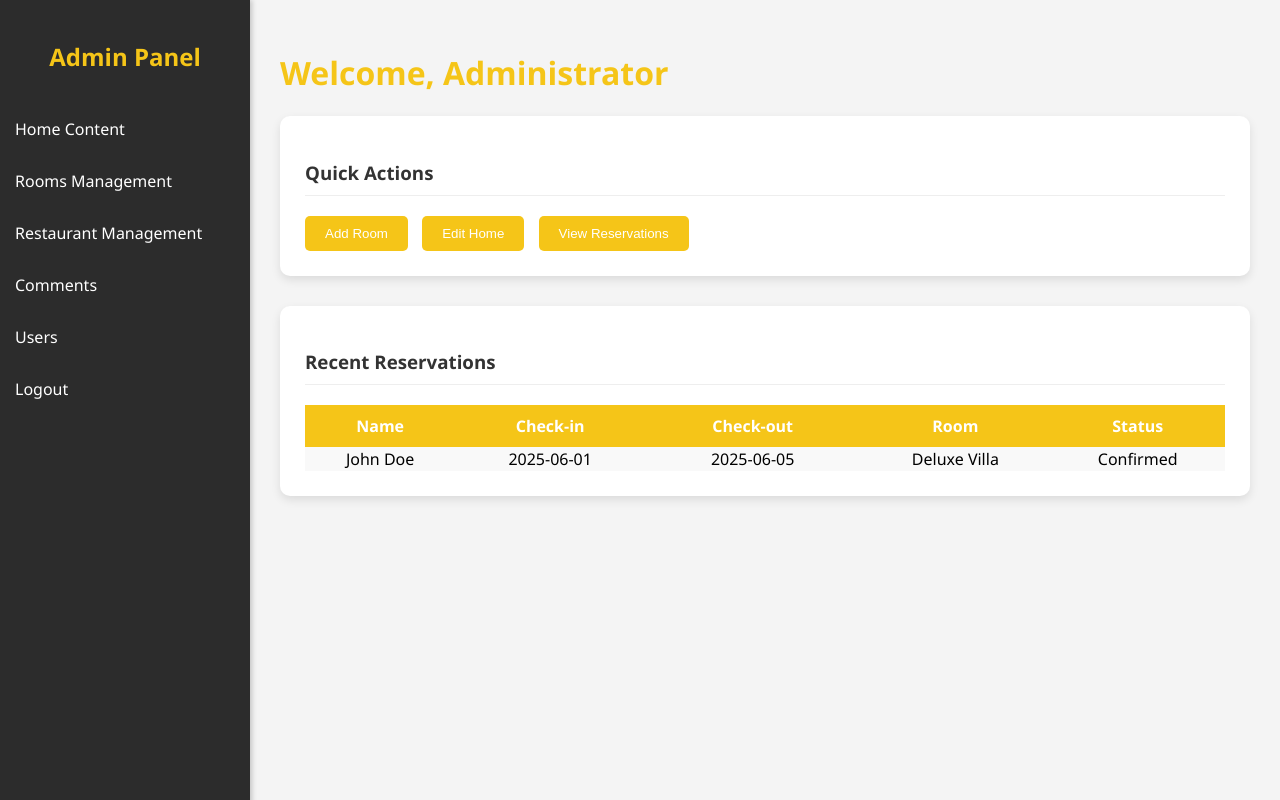
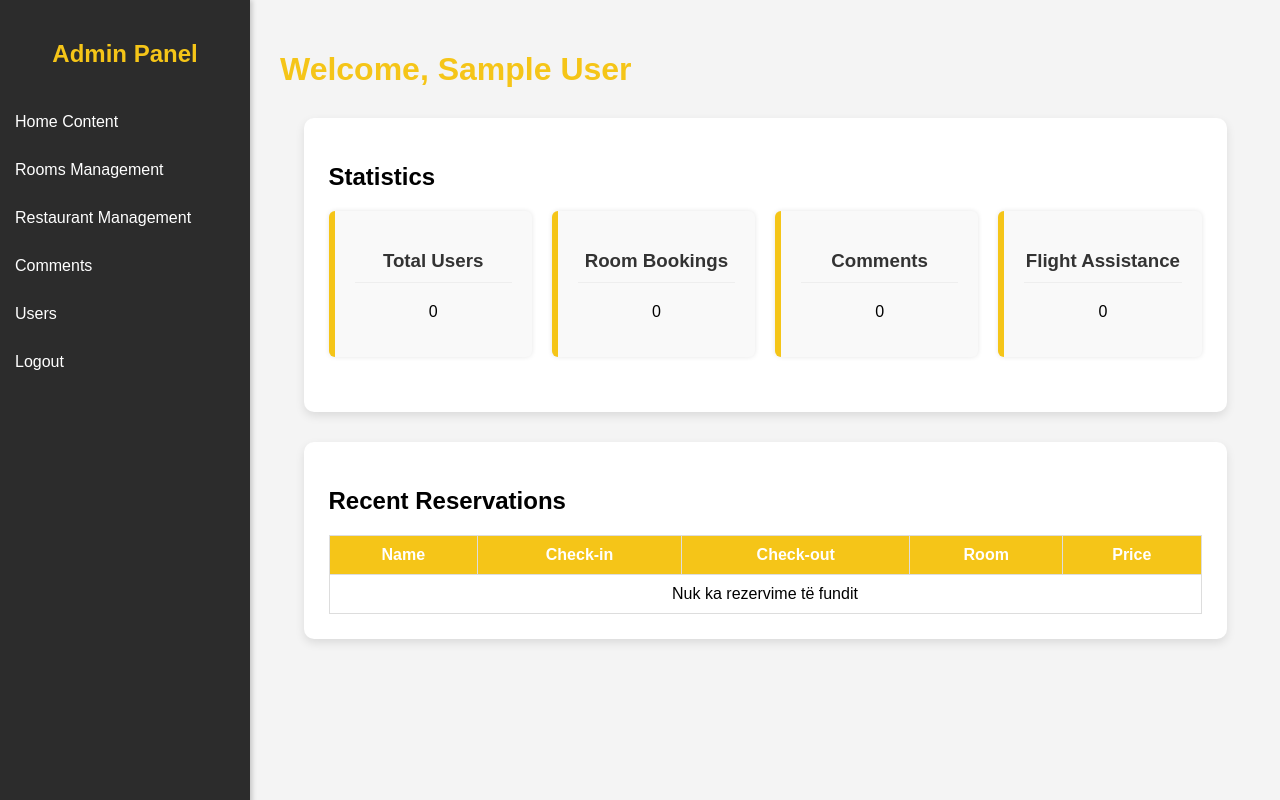
Before and after one commit to Ardit-H/Projekti_UEB25_GR24, a PHP site: page /admin_dashboard.php in a window 1280 px wide. Run offline with PHP 8.4, Linux system fonts and the light colour scheme; the visitor is signed in with stand-in values (Sample User, id 1); data that the repository does not hold is empty.

Commit message:
permiresim i faqes home.php qe i shfaqet adminit

```diff
--- a/admin_dashboard.php
+++ b/admin_dashboard.php
@@ -5,7 +5,7 @@ include("sidebar.php");
 ?>
 
 <div class="main-content">
-    <h1>Welcome, Administrator</h1>
+    <h1>Welcome, <?= htmlspecialchars($_SESSION['firstname']) ?></h1>
 
     <?php
     $page = $_GET['page'] ?? 'home';
--- a/login.php
+++ b/login.php
@@ -20,6 +20,7 @@ if($_SERVER['REQUEST_METHOD'] == 'POST'){
             $_SESSION['user_id'] = $user['id'];
             $_SESSION['username'] = $user['username'];
             $_SESSION['roli'] = $user['roli'];
+            $_SESSION['firstname'] = $user['firstname'];
 
             if ($user['roli'] === 'admin') {
                 // header('Location: admin_dashboard.php');
--- a/pages/home.php
+++ b/pages/home.php
@@ -1,30 +1,140 @@
+<?php
+include_once("database.php");
+
+// Statistika
+$totalUsers = $conn->query("SELECT COUNT(*) as total FROM users")->fetch_assoc()['total'];
+$totalComments = $conn->query("SELECT COUNT(*) as total FROM comments")->fetch_assoc()['total'];
+$totalFlightAssists = $conn->query("SELECT COUNT(*) as total FROM flight_assistance")->fetch_assoc()['total'];
+$totalRoomBookings = $conn->query("SELECT COUNT(*) as total FROM book_room")->fetch_assoc()['total'];
+
+// Rezervimet e fundit
+$reservations = $conn->query("
+    SELECT
+      br.check_in_time,
+      br.check_out_time,
+      r.name AS room_name,
+      r.price AS room_price,
+      u.firstname,
+      u.lastname
+    FROM book_room br
+    LEFT JOIN users u ON br.user_id = u.id
+    LEFT JOIN rooms r ON br.room_id = r.id
+    ORDER BY br.check_in_time DESC
+    LIMIT 10
+")->fetch_all(MYSQLI_ASSOC);
+?>
+
+<!DOCTYPE html>
+<html>
+<head>
+    <title>Dashboard</title>
+    <style>
+        body {
+            font-family: Arial, sans-serif;
+        }
+        .dashboard-section {
+            margin: 30px auto;
+            width: 90%;
+        }
+        .btn {
+            margin-right: 10px;
+            padding: 10px 16px;
+            background-color: #f5c518;
+            border: none;
+            color: white;
+            border-radius: 5px;
+            cursor: pointer;
+        }
+        .btn:hover {
+            background-color: #d4a915;
+        }
+        .stats-container {
+            display: flex;
+            gap: 20px;
+            margin-bottom: 30px;
+            justify-content: space-between;
+        }
+        .stat-card {
+            flex: 1;
+            background-color: #f9f9f9;
+            border-left: 6px solid #f5c518;
+            padding: 20px;
+            border-radius: 6px;
+            box-shadow: 0 0 5px rgba(0,0,0,0.1);
+            text-align: center;
+        }
+        table {
+            width: 100%;
+            border-collapse: collapse;
+            margin-top: 15px;
+        }
+        th, td {
+            padding: 10px;
+            border: 1px solid #ddd;
+        }
+        thead {
+            background-color: #f5c518;
+            color: white;
+        }
+        tr:nth-child(even) {
+            background-color: #fafafa;
+        }
+    </style>
+</head>
+<body>
+
 <div class="dashboard-section">
-    <h3>Quick Actions</h3>
-    <button class="btn">Add Room</button>
-    <button class="btn">Edit Home</button>
-    <button class="btn">View Reservations</button>
+    <h2>Statistics</h2>
+    <div class="stats-container">
+        <div class="stat-card">
+            <h3>Total Users</h3>
+            <p><?= $totalUsers ?></p>
+        </div>
+        <div class="stat-card">
+            <h3>Room Bookings</h3>
+            <p><?= $totalRoomBookings ?></p>
+        </div>
+        <div class="stat-card">
+            <h3>Comments</h3>
+            <p><?= $totalComments ?></p>
+        </div>
+        <div class="stat-card">
+            <h3>Flight Assistance</h3>
+            <p><?= $totalFlightAssists ?></p>
+        </div>
+    </div>
 </div>
 
 <div class="dashboard-section">
-    <h3>Recent Reservations</h3>
-    <table style="width: 100%; border-collapse: collapse;">
-      <thead style="background-color: #f5c518; color: white;">
+    <h2>Recent Reservations</h2>
+    <table>
+        <thead>
             <tr>
-          <th style="padding: 10px;">Name</th>
-          <th style="padding: 10px;">Check-in</th>
-          <th style="padding: 10px;">Check-out</th>
-          <th style="padding: 10px;">Room</th>
-          <th style="padding: 10px;">Status</th>
+                <th>Name</th>
+                <th>Check-in</th>
+                <th>Check-out</th>
+                <th>Room</th>
+                <th>Price</th>
             </tr>
         </thead>
         <tbody>
-        <tr style="text-align: center; background-color: #f9f9f9;">
-          <td>John Doe</td>
-          <td>2025-06-01</td>
-          <td>2025-06-05</td>
-          <td>Deluxe Villa</td>
-          <td>Confirmed</td>
+            <?php if (count($reservations) > 0): ?>
+                <?php foreach ($reservations as $row): ?>
+                    <tr style="text-align: center;">
+                        <td><?= htmlspecialchars($row['firstname'] . ' ' . $row['lastname']) ?></td>
+                        <td><?= htmlspecialchars($row['check_in_time']) ?></td>
+                        <td><?= htmlspecialchars($row['check_out_time']) ?></td>
+                        <td><?= htmlspecialchars($row['room_name']) ?></td>
+                        <td>€<?= number_format($row['room_price'], 2) ?></td>
+
                     </tr>
+                <?php endforeach; ?>
+            <?php else: ?>
+                <tr><td colspan="5" style="text-align:center;">Nuk ka rezervime të fundit</td></tr>
+            <?php endif; ?>
         </tbody>
     </table>
 </div>
+
+</body>
+</html>
```
Lines whose indentation alone changed are shown as unchanged.
